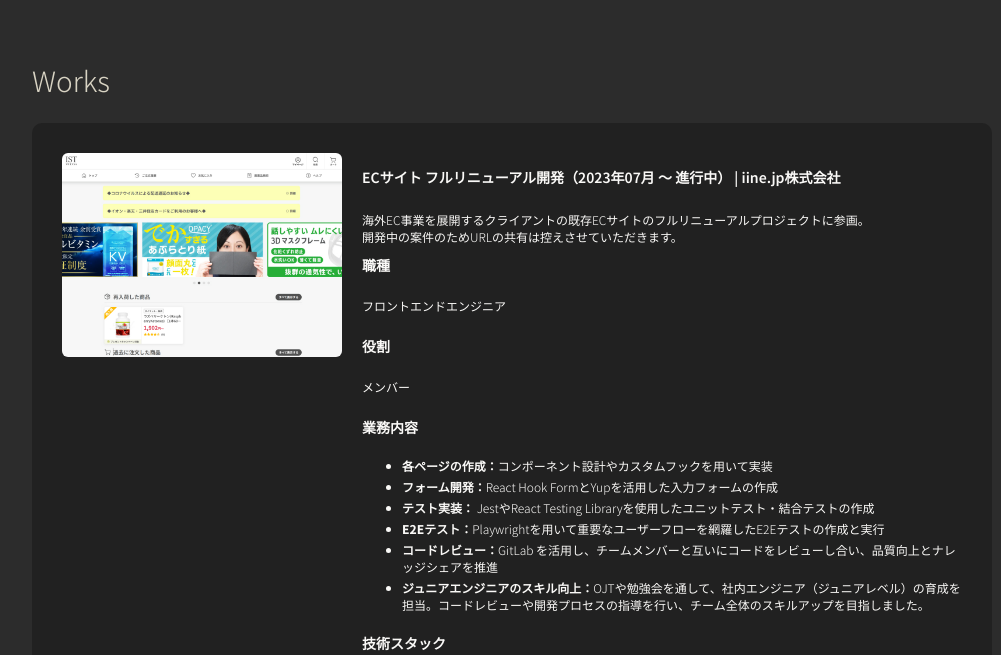
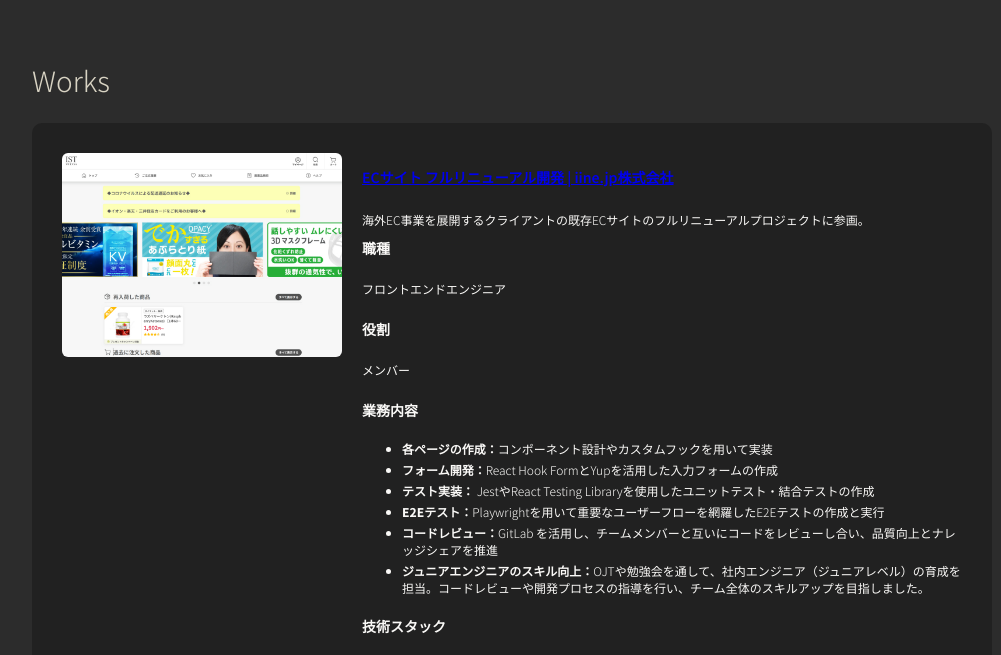
Before and after one commit to imoto-rec-git/portfolio, an Astro site: page / in a window 1280 px wide. Shown: the part 105-760 px from the top of the page, without its empty margins (128-1129 px from the left). Built offline with nearby package versions, Linux system fonts and the light colour scheme; Astro itself is replaced by a stand-in of ours.

Commit message:
change: プロジェクト内容更新

```diff
--- a/src/components/IndexPage/IndexPage.astro
+++ b/src/components/IndexPage/IndexPage.astro
@@ -42,12 +42,13 @@ type Project = {
 
 const projects: Project[] = [
 {
-    name: "ECサイト フルリニューアル開発（2023年07月 〜 進行中） | iine.jp株式会社",
+    name: "ECサイト フルリニューアル開発 | iine.jp株式会社",
     image: ist,
     alt: "ECサイト フルリニューアル開発",
     width: 297,
     height: 217,
-    description: "海外EC事業を展開するクライアントの既存ECサイトのフルリニューアルプロジェクトに参画。<br />開発中の案件のためURLの共有は控えさせていただきます。",
+    link: 'https://speed-ist.click/',
+    description: "海外EC事業を展開するクライアントの既存ECサイトのフルリニューアルプロジェクトに参画。",
     overview:[
         {summary: '各ページの作成', detail: 'コンポーネント設計やカスタムフックを用いて実装'},{summary: 'フォーム開発', detail: 'React Hook FormとYupを活用した入力フォームの作成'}, {summary: 'テスト実装', detail: ' JestやReact Testing Libraryを使用したユニットテスト・結合テストの作成'},
         {summary: 'E2Eテスト', detail: 'Playwrightを用いて重要なユーザーフローを網羅したE2Eテストの作成と実行'},
```
